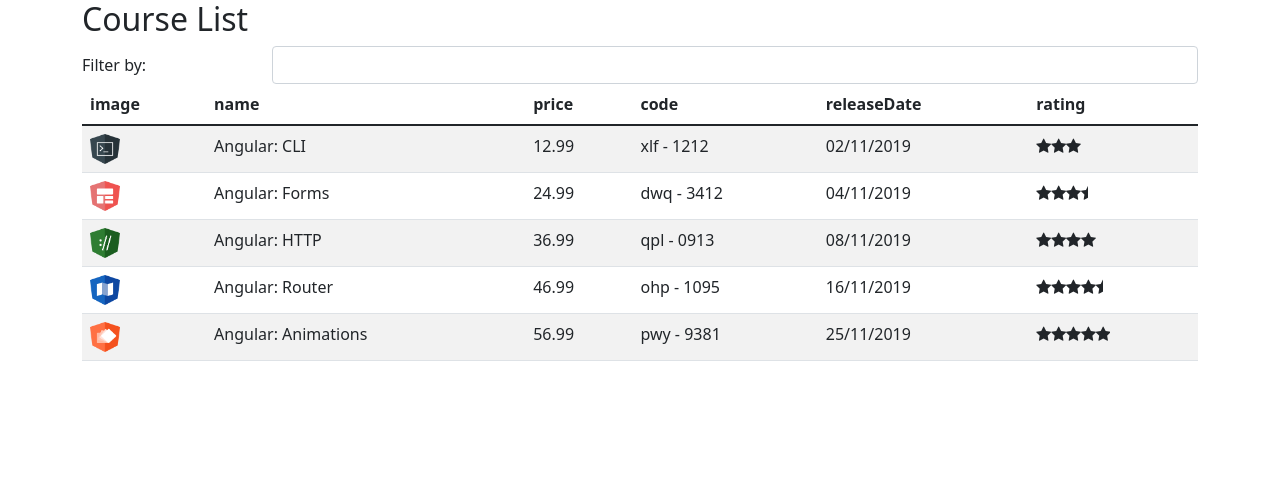
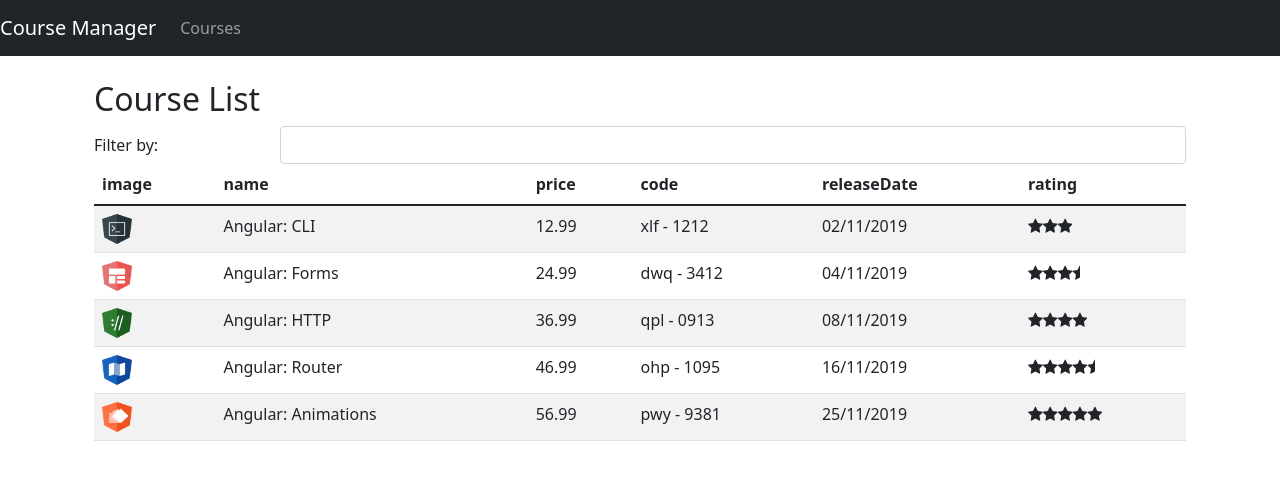
Before and after one commit to Vitor-Kemuel/course-manager, an Angular app: page /courses in a window 1280 px wide. Shown: the top 480 px of the page. Built offline with nearby package versions, Linux system fonts and the light colour scheme.

Commit message:
Rotas com guard

```diff
--- a/src/app/app.component.html
+++ b/src/app/app.component.html
@@ -1,2 +1,4 @@
-<app-course-list>
-</app-course-list>
+<app-nav-bar></app-nav-bar>
+<div class="container mt-4">
+  <router-outlet></router-outlet>
+</div>
--- a/src/app/courses/course-list.component.ts
+++ b/src/app/courses/course-list.component.ts
@@ -3,7 +3,6 @@ import { Course } from "./course";
 import { CourseService } from "./course.service";
 
 @Component({
-  selector: 'app-course-list',
   templateUrl: './course-list.component.html'
 })
 
--- /dev/null
+++ b/src/app/error-404/error-404.component.html
@@ -0,0 +1 @@
+<h2>Erro 404</h2>
--- /dev/null
+++ b/src/app/nav-bar/nav-bar.component.html
@@ -0,0 +1,16 @@
+<nav class="navbar navbar-expand-lg navbar-dark bg-dark">
+  <a href="#" class="navbar-brand">Course Manager</a>
+
+  <button class="navbar-toggler" type="button" data-toggle="collapse" data-target="#navbarSupportedContent"
+    aria-controls="navbarSupportedContent" aria-expanded="false" aria-label="Toggle navigation">
+    <span class="navbar-toggler-icon"></span>
+  </button>
+
+  <div class="collapse navbar-collapse" id="navbarSupportedContent">
+    <ul class="navbar-nav mr-auto">
+      <li class="nav-item">
+        <a href="#" routerLinkActive="active" class="nav-link">Courses</a>
+      </li>
+    </ul>
+  </div>
+</nav>
```
Also changed, not shown: src/app/app.module.ts (+18 -2 lines), src/app/error-404/error-404.component.ts (added, +8 -0 lines), src/app/nav-bar/nav-bar.component.ts (added, +9 -0 lines).
